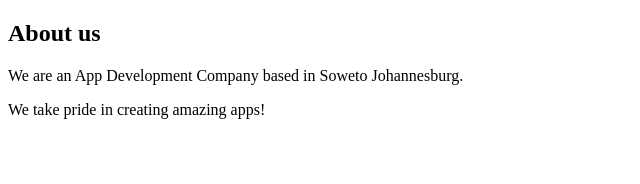
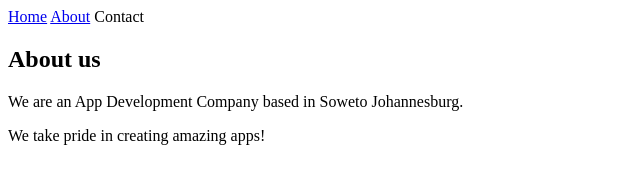
Before and after one commit to sinethembanhlanhla-ITvarsity/Module-1-Assessment5, a plain HTML site: page about.html in a window 1280 px wide. Shown: the whole page, without its empty margins (0-640 px from the left). Drawn offline with Linux system fonts and the light colour scheme.

Commit message:
Update about.html

```diff
--- a/about.html
+++ b/about.html
@@ -4,6 +4,10 @@
         <link="stylesheet" href="style.css">
     </head>
     <body>
+        <div id="menu">
+            <a href="index.html">Home</a>
+            <a href="about.html">About</a>
+            <a hre"contact.html">Contact</a>
         <h2>About us</h2>
         <p>We are an App Development Company based in Soweto Johannesburg.</p>
         <p>We take pride in creating amazing apps!</p>
```
